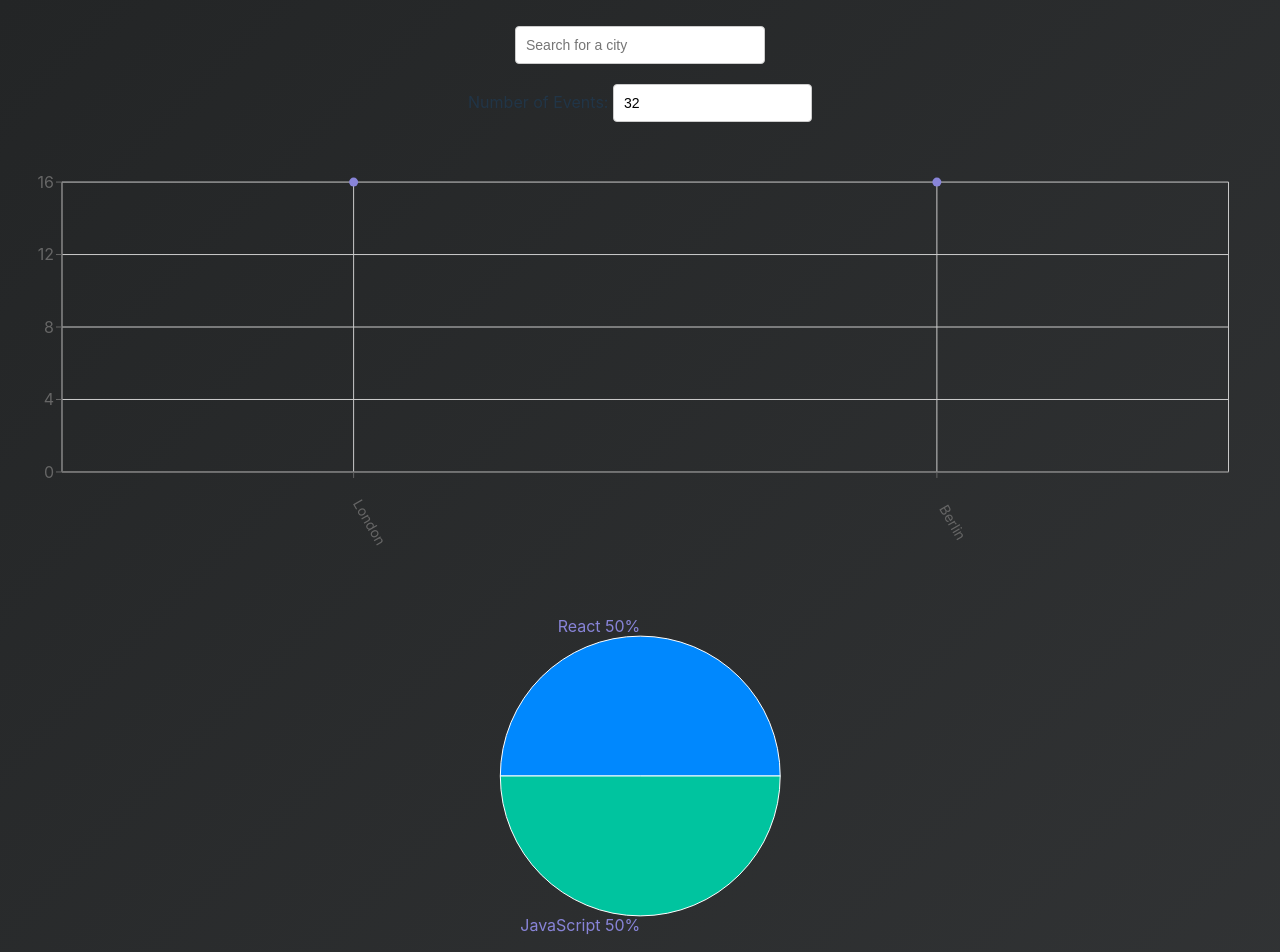
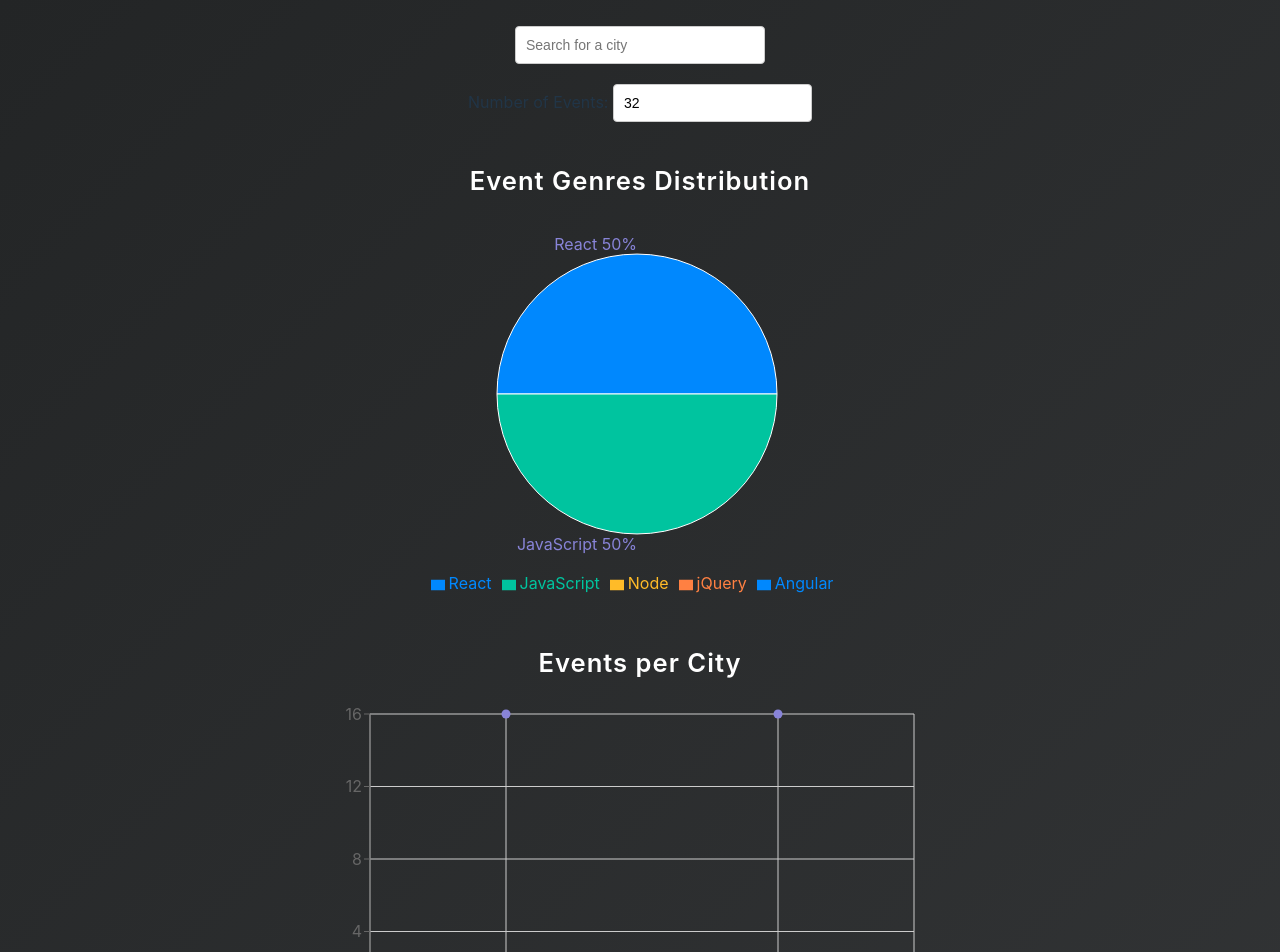
Before and after one commit to tscholl44/meet, a React (Vite) app: page / in a window 1280 px wide. Shown: the top 952 px of the page. Built offline with nearby package versions, Linux system fonts and the light colour scheme; what atatus-spa would draw is missing.

Commit message:
Update App.jsx

```diff
--- a/src/App.jsx
+++ b/src/App.jsx
@@ -51,8 +51,14 @@ const App = () => {
         <CitySearch allLocations={allLocations} setCurrentCity={setCurrentCity} setInfoAlert={setInfoAlert} />
         <NumberOfEvents currentNOE={currentNOE} setCurrentNOE={setCurrentNOE} setErrorAlert={setErrorAlert} />
         <div className="charts-container">
-          <CityEventsChart allLocations={allLocations} events={events} />
-          <EventGenresChart events={events} />
+          <div style={{width: '100%', maxWidth: 600}}>
+            <div className="chart-title">Event Genres Distribution</div>
+            <EventGenresChart events={events} />
+          </div>
+          <div style={{width: '100%', maxWidth: 600}}>
+            <div className="chart-title">Events per City</div>
+            <CityEventsChart allLocations={allLocations} events={events} />
+          </div>
         </div>
         <EventList events={events} />
       </div>
```
